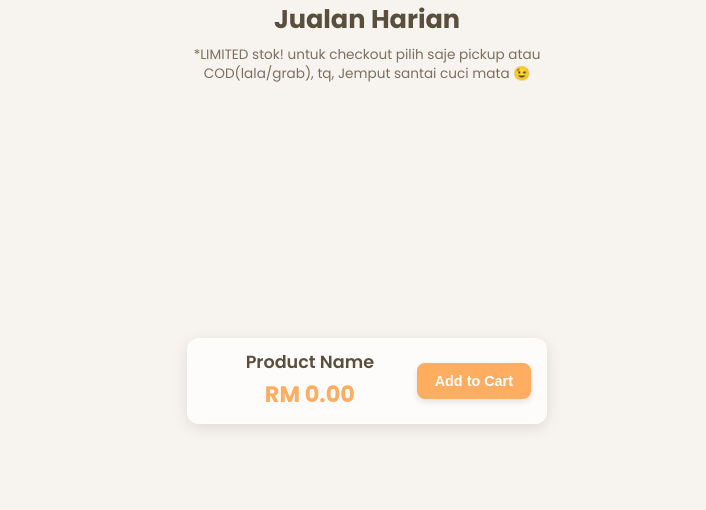
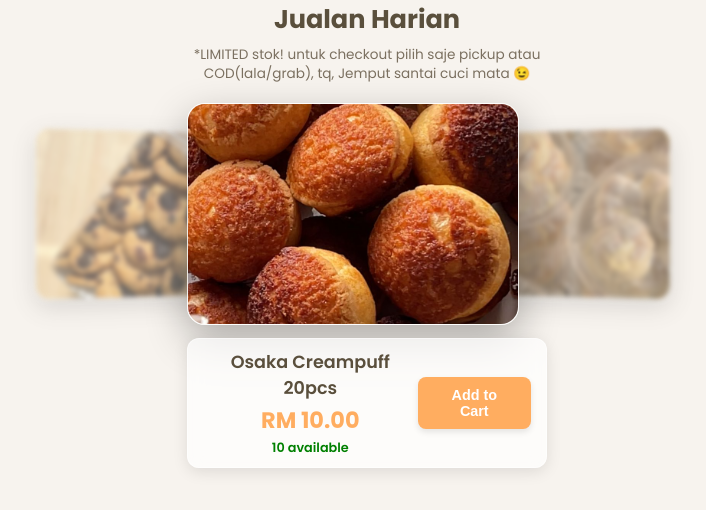
Before and after one commit to pipahcookiesapp/com, a plain HTML site: page admin.html in a window 1280 px wide. Both pictures are taken after a click on the button "Add to Cart". Shown: the whole page, without its empty margins (273-979 px from the left). Drawn offline with Linux system fonts and the light colour scheme.

Commit message:
Update admin.html

```diff
--- a/admin.html
+++ b/admin.html
@@ -349,6 +349,148 @@ document.addEventListener('DOMContentLoaded', () => {
     const endDrag = () => {
         if(dragging){
             if(Math.abs(diff) > 30) onSwipe(diff < 0 ? 1 : -1);
+            dragging = false<script src="products.js"></script>
+<script>
+document.addEventListener('DOMContentLoaded', () => {
+  // --- DOM ELEMENTS ---
+  const gallery = document.getElementById('gallery');
+  // FIX 1: Change to 'let' and initialize later
+  let cards;
+  const productNameEl = document.getElementById('product-name');
+  const productPriceEl = document.getElementById('product-price');
+  const stockStatusEl = document.getElementById('stock-status');
+  const addToCartBtn = document.getElementById('add-to-cart-btn');
+  const viewer = document.getElementById('mediaViewer');
+  const viewerContent = viewer.querySelector('.viewer-content');
+  const viewerImg = document.getElementById('viewerImage');
+  const viewerVid = document.getElementById('viewerVideo');
+  const viewerClose = document.getElementById('viewerClose');
+  const galleryWrapper = document.getElementById('galleryWrapper');
+
+  // --- VARIABLES & CONSTANTS ---
+  let activeIndex = 0;
+
+  // FIX 2: NEW FUNCTION - Create a Card Element from product data
+  function createCard(product, index) {
+      const card = document.createElement('div');
+      card.className = 'card';
+      card.setAttribute('data-index', index);
+
+      let mediaElement;
+      if (product.isVideo) {
+          mediaElement = document.createElement('video');
+          mediaElement.src = product.mediaUrl;
+          mediaElement.alt = index + 1;
+          mediaElement.controls = false;
+          mediaElement.loop = true;
+          mediaElement.muted = true;
+          mediaElement.playsInline = true;
+          mediaElement.webkitPlaysInline = true;
+      } else {
+          mediaElement = document.createElement('img');
+          mediaElement.src = product.mediaUrl;
+          mediaElement.alt = index + 1;
+      }
+
+      card.appendChild(mediaElement);
+      return card;
+  }
+
+  // FIX 3: NEW FUNCTION - Initialize Gallery Cards from products.js
+  function initializeGallery() {
+      // 'products' is the global variable loaded from products.js
+      products.forEach((product, index) => {
+          const card = createCard(product, index);
+          gallery.appendChild(card);
+      });
+      // CRUCIAL: Select the newly generated cards into the 'cards' array
+      cards = Array.from(gallery.querySelectorAll('.card'));
+  }
+
+  // --- CART HOOK (No change) ---
+  addToCartBtn.addEventListener('click', () => {
+    const product = products[activeIndex];
+
+    // ... (rest of cart hook logic) ...
+    if (product.stock <= 0) {
+        alert('Maaf, produk ini telah habis stok.');
+        return;
+    }
+
+    window.parent.postMessage({
+        eventType: 'gallery:addToCart',
+        detail: {
+            productId: product.id,
+            productName: 'Gallery: ' + product.name,
+            productPrice: product.price,
+            quantity: 1
+        }
+    }, '*');
+
+    addToCartBtn.classList.add('pulse-confirm');
+    setTimeout(() => addToCartBtn.classList.remove('pulse-confirm'), 300);
+  });
+
+ // --- GALLERY SLIDER FUNCTIONS (Updated with stock logic) ---
+  function setActive(index) {
+    // This line now uses the correctly populated 'cards' array
+    activeIndex = (index + cards.length) % cards.length;
+
+    cards.forEach((c, i) => {
+      let state = 'hidden';
+      if (i === activeIndex) state = 'active';
+      else if (i === (activeIndex + 1) % cards.length) state = 'next';
+      else if (i === (activeIndex - 1 + cards.length) % cards.length) state = 'prev';
+
+      // Check stock for each card
+      const productStock = products[i] ? products[i].stock : 1;
+      const stockClass = (productStock <= 0) ? ' out-of-stock' : '';
+
+      c.className = `card ${state}${stockClass}`;
+
+      const video = c.querySelector('video');
+      if (video) {
+        if (i === activeIndex) {
+            video.play().catch(()=>{});
+        } else {
+            video.pause();
+        }
+      }
+    });
+
+    const currentProduct = products[activeIndex];
+
+    // FIX 4: NO DISCOUNT LOGIC NEEDED. Price display uses the price directly from products.js
+    productNameEl.textContent = currentProduct.name;
+    productPriceEl.textContent = `RM ${currentProduct.price.toFixed(2)}`;
+
+    // --- Stock Check Logic ---
+    const stock = currentProduct.stock;
+
+    if (stock > 0) {
+        addToCartBtn.disabled = false;
+        addToCartBtn.textContent = 'Add to Cart';
+        stockStatusEl.className = 'stock-status stock-available';
+        stockStatusEl.textContent = `${stock} available`;
+    } else {
+        addToCartBtn.disabled = true;
+        addToCartBtn.textContent = 'Sold Out';
+        stockStatusEl.className = 'stock-status stock-unavailable';
+        stockStatusEl.textContent = 'Out of Stock';
+    }
+
+    if(viewer.classList.contains('show')) showViewer(activeIndex);
+  }
+
+  // --- Drag/Swipe Control ---
+  function dragControl(container, onSwipe){
+    let dragging = false, startX = 0, diff = 0;
+
+    const startDrag = (clientX) => { dragging = true; startX = clientX; container.style.cursor = 'grabbing'; };
+    const moveDrag = (clientX) => { if(dragging) diff = clientX - startX; };
+    const endDrag = () => {
+        if(dragging){
+            if(Math.abs(diff) > 30) onSwipe(diff < 0 ? 1 : -1);
             dragging = false; diff = 0;
         }
         container.style.cursor = 'grab';
@@ -382,7 +524,8 @@ document.addEventListener('DOMContentLoaded', () => {
       viewerImg.style.display = 'block';
     }
     if(media.tagName === 'VIDEO'){
-      const videoSrc = media.currentSrc || media.src;
+      // Use media.src from the dynamically created element
+      const videoSrc = media.src;
       viewerVid.src = videoSrc;
       viewerVid.style.display = 'block';
       viewerVid.load();
@@ -414,22 +557,19 @@ document.addEventListener('DOMContentLoaded', () => {
 
   // --- Auto-resize Iframe (for parent page scroll) ---
   function resizeIframe() {
-    // Get the total height of the gallery content
     const height = galleryWrapper.offsetHeight;
-
-    // Send the height to the parent window
     window.parent.postMessage({ galleryHeight: height }, '*');
   }
 
   // --- Initialization ---
+  // FIX 5: Initialize the gallery and cards FIRST
+  initializeGallery();
   setActive(0);
-  // Initial resize
+
   resizeIframe();
-  // Re-resize on window events (e.g., orientation change or product detail change)
   window.addEventListener('resize', resizeIframe);
 
 });
 </script>
-
 </body>
 </html>
```
